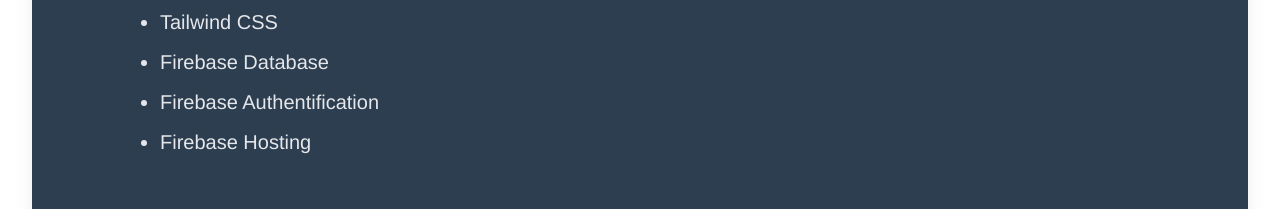
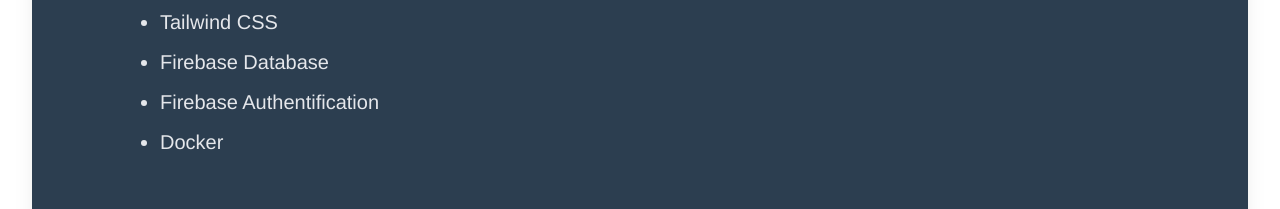
Before and after one commit to mmoldenburg/Vue-myChefbook, a Vue app in the folder my-app/: page / in a window 1280 px wide. Shown: the part 2160-2369 px from the top of the page. Built offline with nearby package versions, Linux system fonts and the light colour scheme; no server answers.

Commit message:
Docker Relaise 1.0

```diff
--- a/my-app/src/views/Home.vue
+++ b/my-app/src/views/Home.vue
@@ -35,7 +35,7 @@
           <li class="mt-3">Tailwind CSS</li>
           <li class="mt-3">Firebase Database</li>
           <li class="mt-3">Firebase Authentification</li>
-          <li class="mt-3">Firebase Hosting</li>
+          <li class="mt-3">Docker</li>
         </ul>
         <h1 class="pt-8 pl-8 text-lg font-bold text-gray-200 lg:pl-24 lg:text-2xl">REST-API</h1>
         <ul class="px-16 py-4 leading-8 text-left text-gray-200 list-disc lg:text-xl lg:px-32">
```
